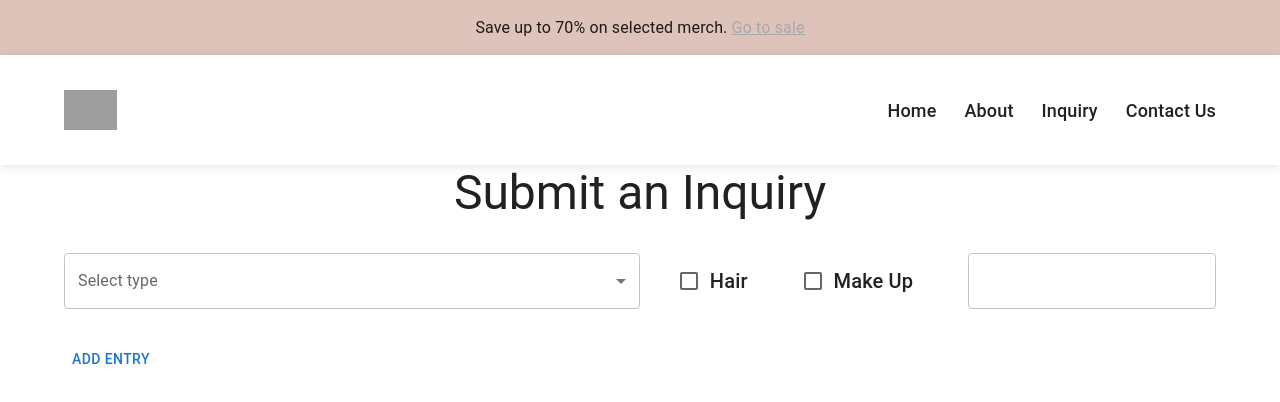
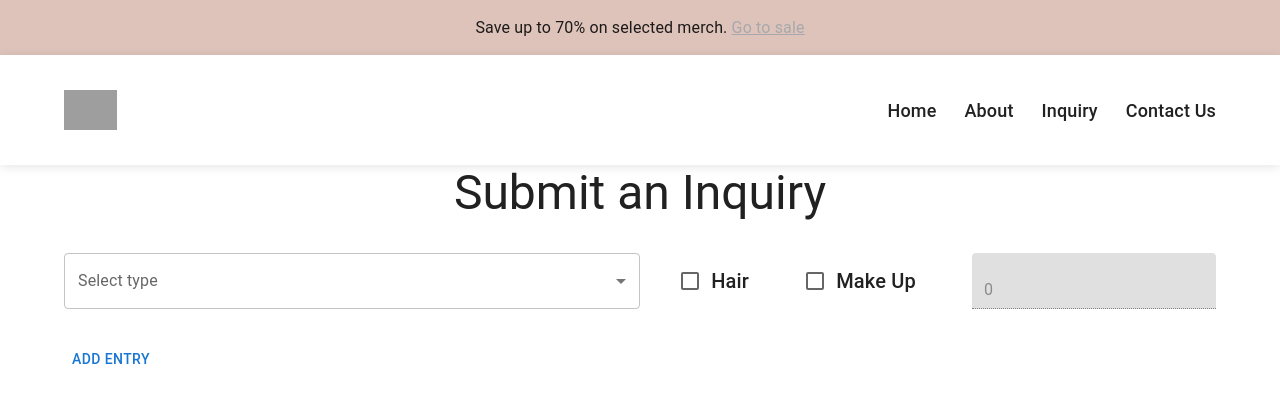
Before and after one commit to cerinius/Allure, a Next.js app: page /inquiry in a window 1280 px wide. Shown: the top 402 px of the page. Built offline with nearby package versions, Linux system fonts and the light colour scheme; grey boxes are pictures that could not be loaded.

Commit message:
inquiry fields ready

```diff
--- a/components/inquiry/inquiryField.jsx
+++ b/components/inquiry/inquiryField.jsx
@@ -12,9 +12,8 @@ export default function InquiryField({
   onBlur,
   error,
   touched,
-  total,
   loading,
-  entry
+  entry,
 }) {
   return (
     <div
@@ -32,7 +31,7 @@ export default function InquiryField({
         select={true}
         name={"type"}
         id={"type"}
-        onChange={()=> onChange}
+        onChange={(event) => onChange(event.target.name, event.target.value)}
         onBlur={onBlur}
         value={entry.name}
         placeholder={"Select Type"}
@@ -45,17 +44,31 @@ export default function InquiryField({
         <MenuItem value={"flowerGirl"}>Flower girl</MenuItem>
       </TextField>
       <FormControlLabel
-        control={<Checkbox checked={entry.hair} />}
+        control={
+          <Checkbox
+            name={"hair"}
+            onChange={(event) => onChange(event.target.name, !entry.hair)}
+            checked={entry.hair}
+          />
+        }
         label={<Typography variant={"h6"}> Hair</Typography>}
       />
       <FormControlLabel
-        control={<Checkbox checked={entry.makeUp} />}
+        control={
+          <Checkbox
+            name={"makeUp"}
+            onChange={(event) => {
+              onChange(event.target.name, !entry.makeUp);
+            }}
+            checked={entry.makeUp}
+          />
+        }
         label={<Typography variant={"h6"}> Make Up</Typography>}
       />
       {loading ? (
         <Skeleton width={"100px"} height={"50px"} />
       ) : (
-        <TextField>{entry.total}</TextField>
+        <TextField variant={"filled"} disabled={true} value={entry.total} />
       )}
     </div>
   );
--- a/pages/inquiry/index.jsx
+++ b/pages/inquiry/index.jsx
@@ -1,23 +1,59 @@
-import { Button, Container, Grid, TextField, Typography } from "@mui/material";
+import { Button, Container, Grid, Typography } from "@mui/material";
 import InquiryField from "../../components/inquiry/inquiryField";
-import { useEffect, useRef, useState } from "react";
+import { useEffect, useState } from "react";
 import { nanoid } from "nanoid";
 
 export default function Inquiry() {
+  const calculateTotal = (hair, makeUp, type) => {
+    let total = 0;
+    if (type) {
+      if (type === "bride") {
+        if (hair && makeUp) {
+          total = 150;
+        } else if (makeUp) {
+          total = 80;
+        } else if (hair) {
+          total = 100;
+        }
+      } else if (type === "bridesmaid") {
+        if (hair && makeUp) {
+          total = 120;
+        } else if (makeUp) {
+          total = 60;
+        } else if (hair) {
+          total = 90;
+        }
+      } else {
+        if (hair && makeUp) {
+          total = 100;
+        } else if (makeUp) {
+          total = 50;
+        } else if (hair) {
+          total = 70;
+        }
+      }
+    }
+    return total;
+  };
+
   const defaultEntry = {
     id: nanoid(),
     type: "",
     hair: false,
     makeUp: false,
-    total: 0
-  }
+    get total() {
+      return calculateTotal(this.hair, this.makeUp, this.type);
+    },
+  };
+
   const [entries, setEntries] = useState([defaultEntry]);
   const [fieldsCounter, setFieldsCounter] = useState(1);
-  useEffect(()=>{
-    if(entries.length<fieldsCounter){
-    setEntries((entries)=>([...entries, defaultEntry]))
+  useEffect(() => {
+    if (entries.length < fieldsCounter) {
+      setEntries((entries) => [...entries, defaultEntry]);
     }
-  },[fieldsCounter])
+  }, [fieldsCounter]);
+  console.log(entries);
   return (
     <Container>
       <form>
@@ -27,23 +63,41 @@ export default function Inquiry() {
               Submit an Inquiry
             </Typography>
           </Grid>
-            {
-              entries && entries.map((entry,index)=>
-                <Grid key={entry.id} item xs={12} style={{
-                  display:"flex",
-                }}>
-                  <InquiryField key={entry.id} entry={entry} onChange={(entry)=> {
-                    console.log(entry)
-                  }}/>
-                  {
-                    entries.length>1 && <Button variant={"contained"} color={"primary"} style={{
-                      marginLeft:'20px'
-                    }}>
+          {entries &&
+            entries.map((entry, index) => (
+              <Grid
+                key={entry.id}
+                item
+                xs={12}
+                style={{
+                  display: "flex",
+                }}
+              >
+                <InquiryField
+                  key={entry.id}
+                  entry={entry}
+                  onChange={(name, value) => {
+                    entry[name] = value;
+                    setEntries((entries) => [...entries]);
+                  }}
+                />
+                {entries.length > 1 && (
+                  <Button
+                    variant={"contained"}
+                    color={"primary"}
+                    style={{
+                      marginLeft: "20px",
+                    }}
+                    onClick={() => {
+                      let newEntries = entries.filter((f) => f.id !== entry.id);
+                      setEntries([...newEntries]);
+                    }}
+                  >
                     Remove
                   </Button>
-                  }
-                </Grid>)
-            }
+                )}
+              </Grid>
+            ))}
           <Grid item xs={12}>
             <Button
               onClick={() =>
@@ -53,7 +107,6 @@ export default function Inquiry() {
               Add Entry
             </Button>
           </Grid>
-
         </Grid>
       </form>
     </Container>
```
Lines whose indentation alone changed are shown as unchanged.
